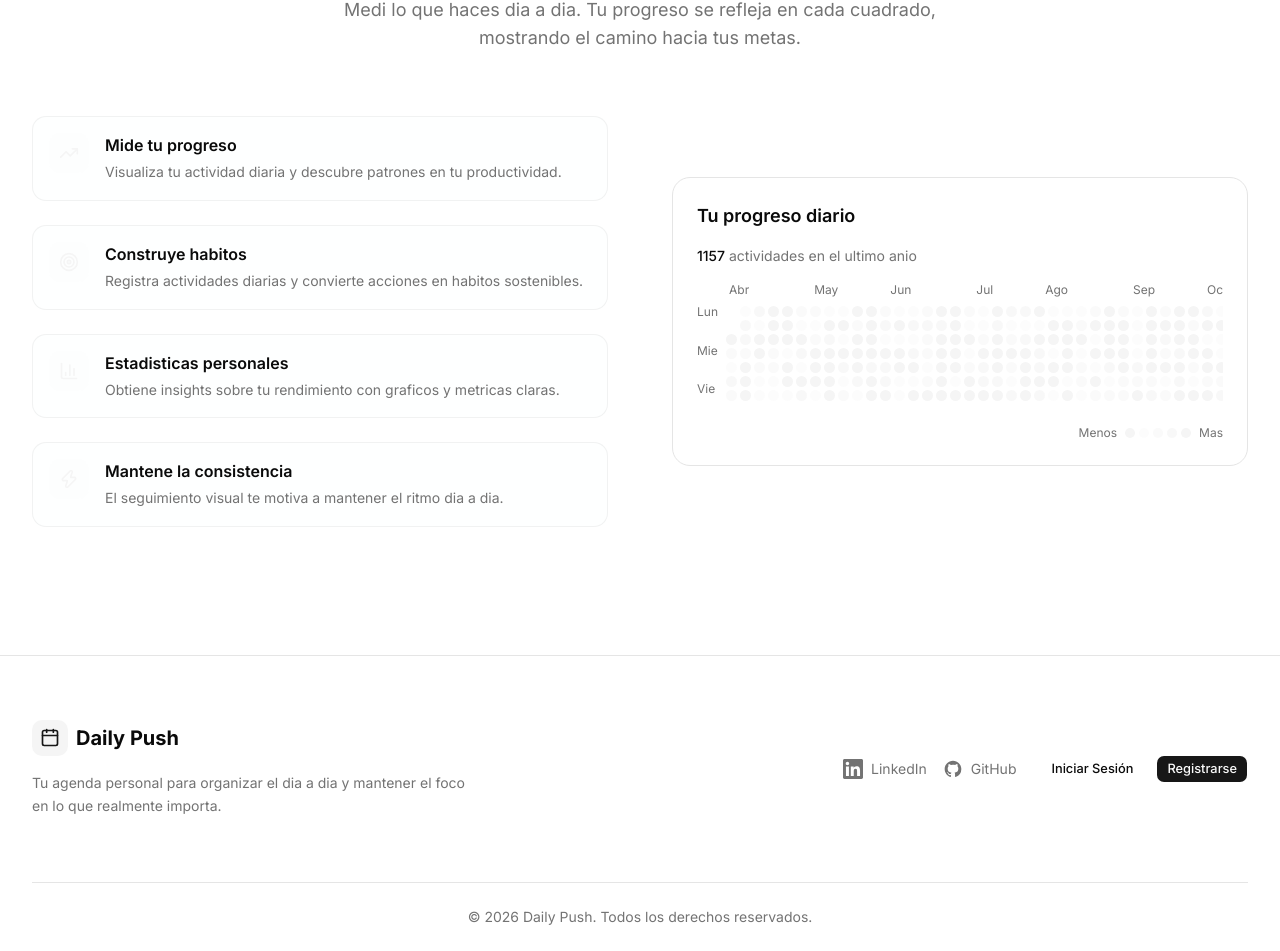
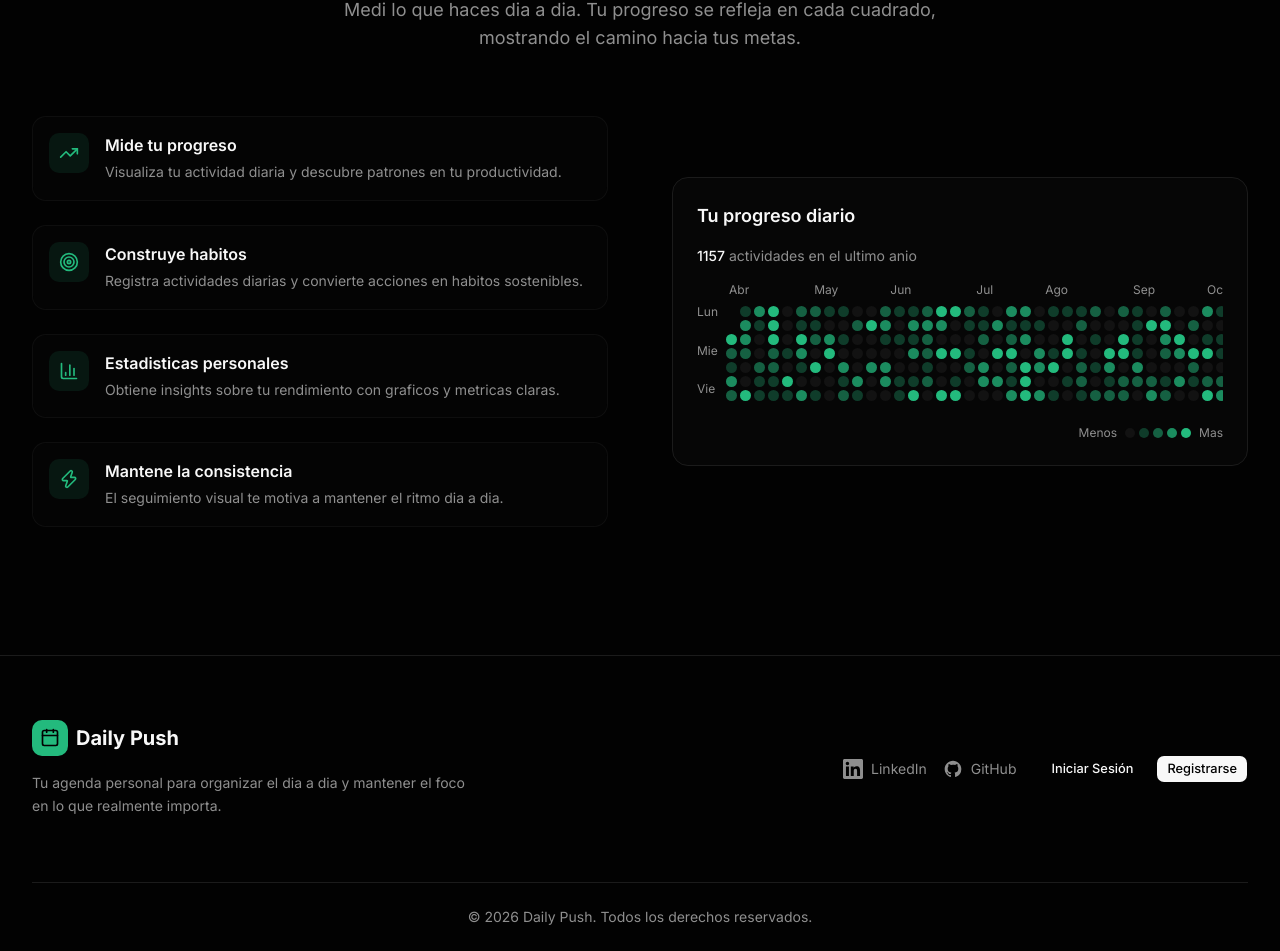
Before and after one commit to lvcas-z/App-DailyPush, a Next.js app: page / in a window 1280 px wide. Shown: the part 955-1906 px from the top of the page. Built offline with nearby package versions, Linux system fonts and the light colour scheme.

Commit message:
fixing v0 changes and innecesary additions

```diff
--- a/src/app/globals.css
+++ b/src/app/globals.css
@@ -1,134 +1,93 @@
-@import 'tailwindcss';
-@import 'tw-animate-css';
+@import "tailwindcss";
 @import "tw-animate-css";
-@import "shadcn/tailwind.css";
 
-@custom-variant dark (&:is(.dark *));
+/* === THEME FIJO (NEGRO + BLANCO + VERDE) === */
 
 :root {
-  --card: oklch(1 0 0);
-  --card-foreground: oklch(0.145 0 0);
-  --popover: oklch(1 0 0);
-  --popover-foreground: oklch(0.145 0 0);
-  --primary: oklch(0.205 0 0);
-  --primary-foreground: oklch(0.985 0 0);
-  --secondary: oklch(0.97 0 0);
-  --secondary-foreground: oklch(0.205 0 0);
-  --muted: oklch(0.97 0 0);
-  --muted-foreground: oklch(0.556 0 0);
-  --accent: oklch(0.97 0 0);
-  --accent-foreground: oklch(0.205 0 0);
+  --background: oklch(0.08 0 0);
+  --foreground: oklch(0.98 0 0);
+
+  --card: oklch(0.12 0 0);
+  --card-foreground: oklch(0.98 0 0);
+
+  --popover: oklch(0.12 0 0);
+  --popover-foreground: oklch(0.98 0 0);
+
+  --primary: oklch(0.98 0 0);
+  --primary-foreground: oklch(0.08 0 0);
+
+  --secondary: oklch(0.18 0 0);
+  --secondary-foreground: oklch(0.98 0 0);
+
+  --muted: oklch(0.18 0 0);
+  --muted-foreground: oklch(0.65 0 0);
+
+  /* 🔥 COLOR CLAVE (VERDE) */
+  --accent: oklch(0.7 0.15 160);
+  --accent-foreground: oklch(0.08 0 0);
+
   --destructive: oklch(0.577 0.245 27.325);
   --destructive-foreground: oklch(0.98 0 0);
-  --border: oklch(0.922 0 0);
-  --input: oklch(0.922 0 0);
-  --ring: oklch(0.708 0 0);
-  --chart-1: oklch(0.87 0 0);
-  --chart-2: oklch(0.556 0 0);
-  --chart-3: oklch(0.439 0 0);
-  --chart-4: oklch(0.371 0 0);
-  --chart-5: oklch(0.269 0 0);
+
+  --border: oklch(0.22 0 0);
+  --input: oklch(0.18 0 0);
+  --ring: oklch(0.7 0.15 160);
+
   --radius: 0.625rem;
-  --sidebar: oklch(0.985 0 0);
-  --sidebar-foreground: oklch(0.145 0 0);
-  --sidebar-primary: oklch(0.205 0 0);
-  --sidebar-primary-foreground: oklch(0.985 0 0);
-  --sidebar-accent: oklch(0.97 0 0);
-  --sidebar-accent-foreground: oklch(0.205 0 0);
-  --sidebar-border: oklch(0.922 0 0);
-  --sidebar-ring: oklch(0.708 0 0);
-  --background: oklch(1 0 0);
-  --foreground: oklch(0.145 0 0);
 }
 
-.dark {
-  --background: oklch(0.145 0 0);
-  --foreground: oklch(0.985 0 0);
-  --card: oklch(0.205 0 0);
-  --card-foreground: oklch(0.985 0 0);
-  --popover: oklch(0.205 0 0);
-  --popover-foreground: oklch(0.985 0 0);
-  --primary: oklch(0.922 0 0);
-  --primary-foreground: oklch(0.205 0 0);
-  --secondary: oklch(0.269 0 0);
-  --secondary-foreground: oklch(0.985 0 0);
-  --muted: oklch(0.269 0 0);
-  --muted-foreground: oklch(0.708 0 0);
-  --accent: oklch(0.269 0 0);
-  --accent-foreground: oklch(0.985 0 0);
-  --destructive: oklch(0.704 0.191 22.216);
-  --destructive-foreground: oklch(0.98 0 0);
-  --border: oklch(1 0 0 / 10%);
-  --input: oklch(1 0 0 / 15%);
-  --ring: oklch(0.556 0 0);
-  --chart-1: oklch(0.87 0 0);
-  --chart-2: oklch(0.556 0 0);
-  --chart-3: oklch(0.439 0 0);
-  --chart-4: oklch(0.371 0 0);
-  --chart-5: oklch(0.269 0 0);
-  --sidebar: oklch(0.205 0 0);
-  --sidebar-foreground: oklch(0.985 0 0);
-  --sidebar-primary: oklch(0.488 0.243 264.376);
-  --sidebar-primary-foreground: oklch(0.985 0 0);
-  --sidebar-accent: oklch(0.269 0 0);
-  --sidebar-accent-foreground: oklch(0.985 0 0);
-  --sidebar-border: oklch(1 0 0 / 10%);
-  --sidebar-ring: oklch(0.556 0 0);
-}
+/* === MAPEO A TAILWIND / SHADCN === */
 
 @theme inline {
-  --font-sans: var(--font-sans);
-  --font-mono: 'Geist Mono', 'Geist Mono Fallback';
-  --font-heading: var(--font-sans);
+  --font-sans: var(--font-sans), system-ui, sans-serif;
+  --font-heading: var(--font-heading), sans-serif;
+
   --color-background: var(--background);
   --color-foreground: var(--foreground);
+
   --color-card: var(--card);
   --color-card-foreground: var(--card-foreground);
+
   --color-popover: var(--popover);
   --color-popover-foreground: var(--popover-foreground);
+
   --color-primary: var(--primary);
   --color-primary-foreground: var(--primary-foreground);
+
   --color-secondary: var(--secondary);
   --color-secondary-foreground: var(--secondary-foreground);
+
   --color-muted: var(--muted);
   --color-muted-foreground: var(--muted-foreground);
+
   --color-accent: var(--accent);
   --color-accent-foreground: var(--accent-foreground);
+
   --color-destructive: var(--destructive);
   --color-destructive-foreground: var(--destructive-foreground);
+
   --color-border: var(--border);
   --color-input: var(--input);
   --color-ring: var(--ring);
-  --color-chart-1: var(--chart-1);
-  --color-chart-2: var(--chart-2);
-  --color-chart-3: var(--chart-3);
-  --color-chart-4: var(--chart-4);
-  --color-chart-5: var(--chart-5);
+
   --radius-sm: calc(var(--radius) - 4px);
   --radius-md: calc(var(--radius) - 2px);
   --radius-lg: var(--radius);
   --radius-xl: calc(var(--radius) + 4px);
-  --color-sidebar: var(--sidebar);
-  --color-sidebar-foreground: var(--sidebar-foreground);
-  --color-sidebar-primary: var(--sidebar-primary);
-  --color-sidebar-primary-foreground: var(--sidebar-primary-foreground);
-  --color-sidebar-accent: var(--sidebar-accent);
-  --color-sidebar-accent-foreground: var(--sidebar-accent-foreground);
-  --color-sidebar-border: var(--sidebar-border);
-  --color-sidebar-ring: var(--sidebar-ring);
-  --radius-2xl: calc(var(--radius) * 1.8);
-  --radius-3xl: calc(var(--radius) * 2.2);
-  --radius-4xl: calc(var(--radius) * 2.6);
 }
+
+/* === BASE === */
 
 @layer base {
   * {
     @apply border-border outline-ring/50;
   }
+
+  html {
+    @apply font-sans;
+  }
+
   body {
     @apply bg-background text-foreground;
   }
-  html {
-    @apply font-sans;
-  }
 }
--- a/src/app/layout.tsx
+++ b/src/app/layout.tsx
@@ -7,25 +7,7 @@ const spaceGrotesk = Space_Grotesk({ subsets: ["latin"], variable: "--font-headi
 
 export const metadata: Metadata = {
   title: 'Daily Push - Tu Agenda Personal',
-  description: 'Organiza tu dia a dia de forma simple. Una agenda personal para mantener el foco en lo que importa.',
-  generator: 'v0.app',
-  icons: {
-    icon: [
-      {
-        url: '/icon-light-32x32.png',
-        media: '(prefers-color-scheme: light)',
-      },
-      {
-        url: '/icon-dark-32x32.png',
-        media: '(prefers-color-scheme: dark)',
-      },
-      {
-        url: '/icon.svg',
-        type: 'image/svg+xml',
-      },
-    ],
-    apple: '/apple-icon.png',
-  },
+  description: 'Organiza tu dia a dia de forma simple para mantener el foco en lo que importa.',
 }
 
 export default function RootLayout({
--- a/src/components/landing/activity-features.tsx
+++ b/src/components/landing/activity-features.tsx
@@ -88,7 +88,7 @@ function ActivityCell({
 
     return (
         <div
-            className={`w-[10px] h-[10px] sm:w-[11px] sm:h-[11px] rounded-sm ${levelColors[day.level]} cursor-pointer transition-all hover:ring-2 hover:ring-accent/50 hover:ring-offset-1 hover:ring-offset-background`}
+            className={`w-2.5 h-2.5 sm:w-2.75 sm:h-2.75 rounded-sm ${levelColors[day.level]} cursor-pointer transition-all hover:ring-2 hover:ring-accent/50 hover:ring-offset-1 hover:ring-offset-background`}
             onMouseEnter={(e) => onHover(day, e)}
             onMouseLeave={onLeave}
         />
@@ -158,20 +158,20 @@ function ContributionGrid() {
                     {/* Grid with Day Labels */}
                     <div className="flex">
                         {/* Day Labels */}
-                        <div className="flex flex-col justify-between pr-2 text-xs text-muted-foreground h-[88px]">
-                            <span className="h-[11px] leading-[11px]">Lun</span>
-                            <span className="h-[11px] leading-[11px]">Mie</span>
-                            <span className="h-[11px] leading-[11px]">Vie</span>
+                        <div className="flex flex-col justify-between pr-2 text-xs text-muted-foreground h-22">
+                            <span className="h-2.75 leading-2.75">Lun</span>
+                            <span className="h-2.75 leading-2.75">Mie</span>
+                            <span className="h-2.75 leading-2.75">Vie</span>
                         </div>
 
                         {/* Cells */}
-                        <div className="flex gap-[3px]">
+                        <div className="flex gap-0.75">
                             {weeks.map((week, weekIndex) => (
-                                <div key={weekIndex} className="flex flex-col gap-[3px]">
+                                <div key={weekIndex} className="flex flex-col gap-0.75">
                                     {Array.from({ length: 7 }).map((_, dayIndex) => {
                                         const day = week.find((d) => d.date.getDay() === dayIndex)
                                         if (!day) {
-                                            return <div key={dayIndex} className="w-[10px] h-[10px] sm:w-[11px] sm:h-[11px]" />
+                                            return <div key={dayIndex} className="w-2.5 h-2.5 sm:w-2.75 sm:h-2.75" />
                                         }
                                         return (
                                             <ActivityCell
@@ -204,7 +204,7 @@ function ContributionGrid() {
                         return (
                             <div
                                 key={level}
-                                className={`w-[10px] h-[10px] rounded-sm ${levelColors[level]}`}
+                                className={`w-2.5 h-2.5 rounded-sm ${levelColors[level]}`}
                             />
                         )
                     })}
@@ -283,7 +283,7 @@ export function ActivityFeatures() {
                                     key={index}
                                     className="flex gap-4 p-4 rounded-xl bg-card/50 border border-border/50 hover:border-accent/30 transition-colors"
                                 >
-                                    <div className="flex-shrink-0 w-10 h-10 rounded-lg bg-accent/10 flex items-center justify-center">
+                                    <div className="shrink-0 w-10 h-10 rounded-lg bg-accent/10 flex items-center justify-center">
                                         <benefit.icon className="w-5 h-5 text-accent" />
                                     </div>
                                     <div>
```
